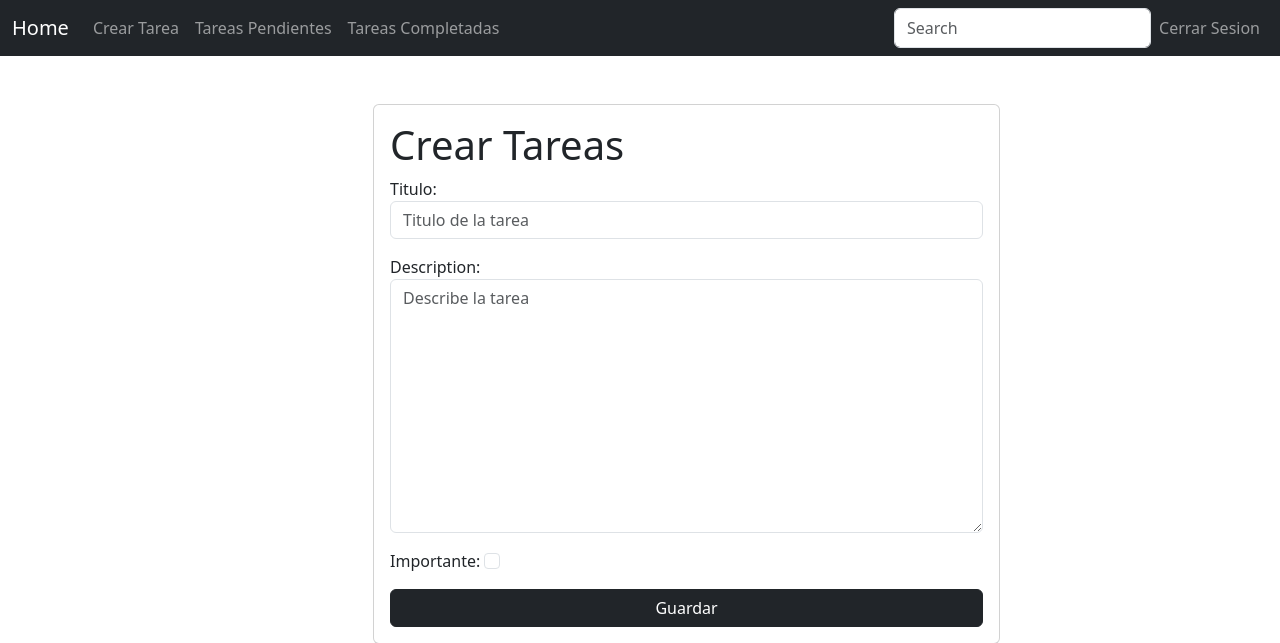
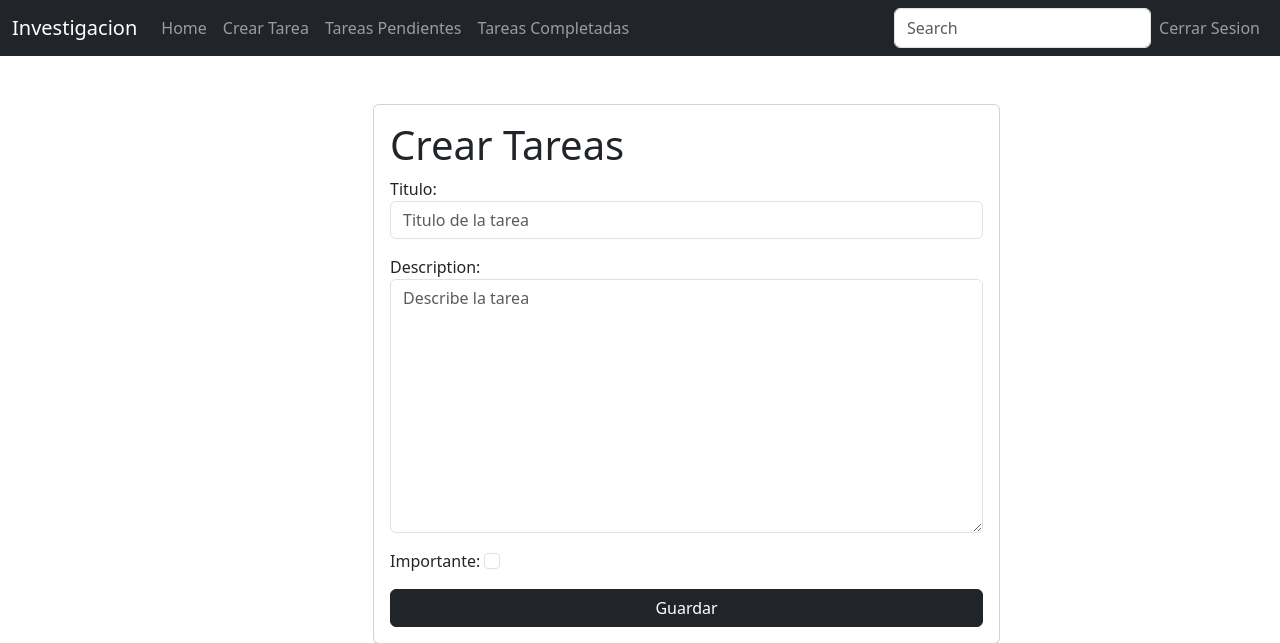
Before and after one commit to Jose-Vanstrahlen/Django-Tests-Crud, a Django app: page /tasks/create in a window 1280 px wide. Shown: the top 643 px of the page. Run offline with Django 4.2, Linux system fonts and the light colour scheme; the visitor is signed in with stand-in values (Sample User, id 1).

Commit message:
build.sh test

```diff
--- a/tasks/templates/base.html
+++ b/tasks/templates/base.html
@@ -13,7 +13,7 @@
 <body>
     <nav class="navbar navbar-expand-lg bg-dark navbar-dark">
         <div class="container-fluid">
-          <a class="navbar-brand" href="/">Home</a>
+          <a class="navbar-brand" href="/">Investigacion</a>
 
           <button class="navbar-toggler" type="button" data-bs-toggle="collapse" data-bs-target="#navbarSupportedContent" aria-controls="navbarSupportedContent" aria-expanded="false" aria-label="Toggle navigation">
             <span class="navbar-toggler-icon"></span>
@@ -22,6 +22,9 @@
           <div class="collapse navbar-collapse" id="navbarSupportedContent">
 
             <ul class="navbar-nav me-auto">
+                <li class="nav-item">
+                    <a href="/" class="nav-link">Home</a>
+                </li>
                 {% if user.is_authenticated%}
                     <li class="nav-item">
                         <a href = "/tasks/create" class="nav-link">Crear Tarea</a>
```
Also changed, not shown: 1 other file.
